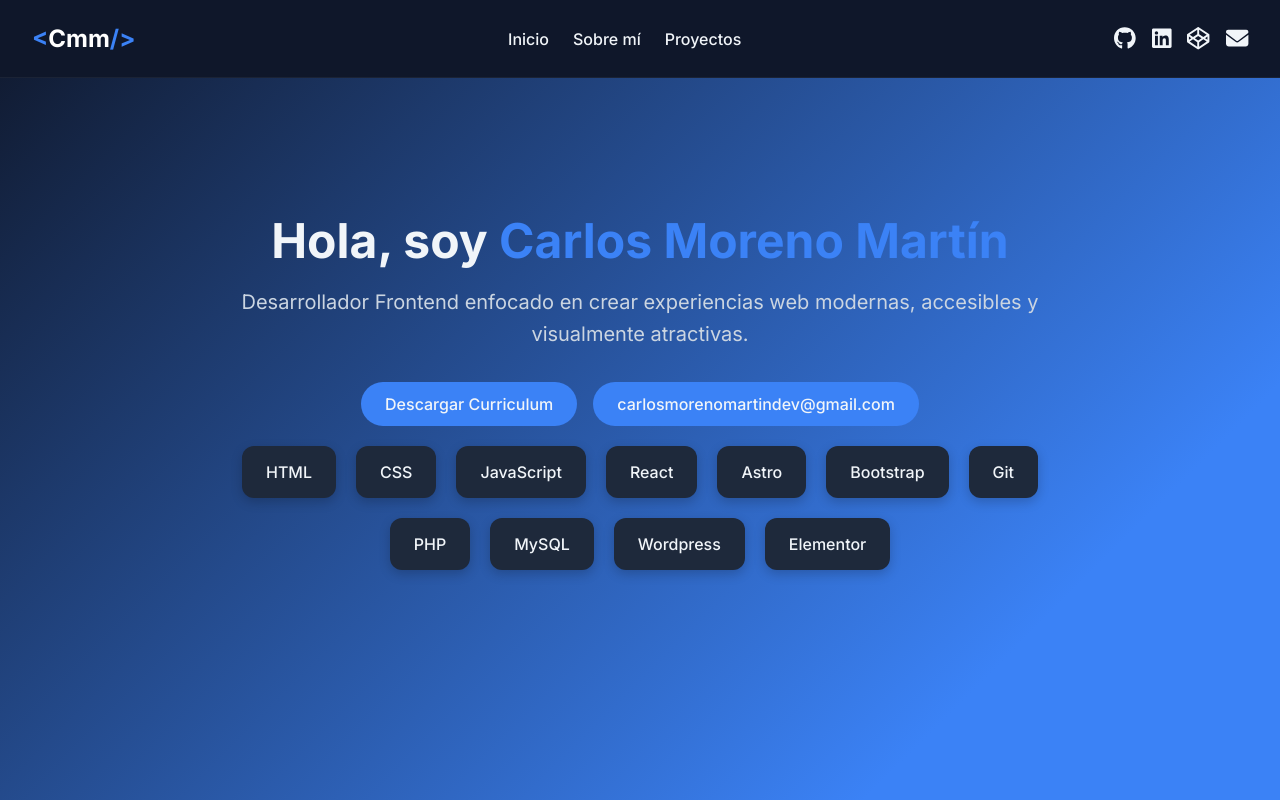
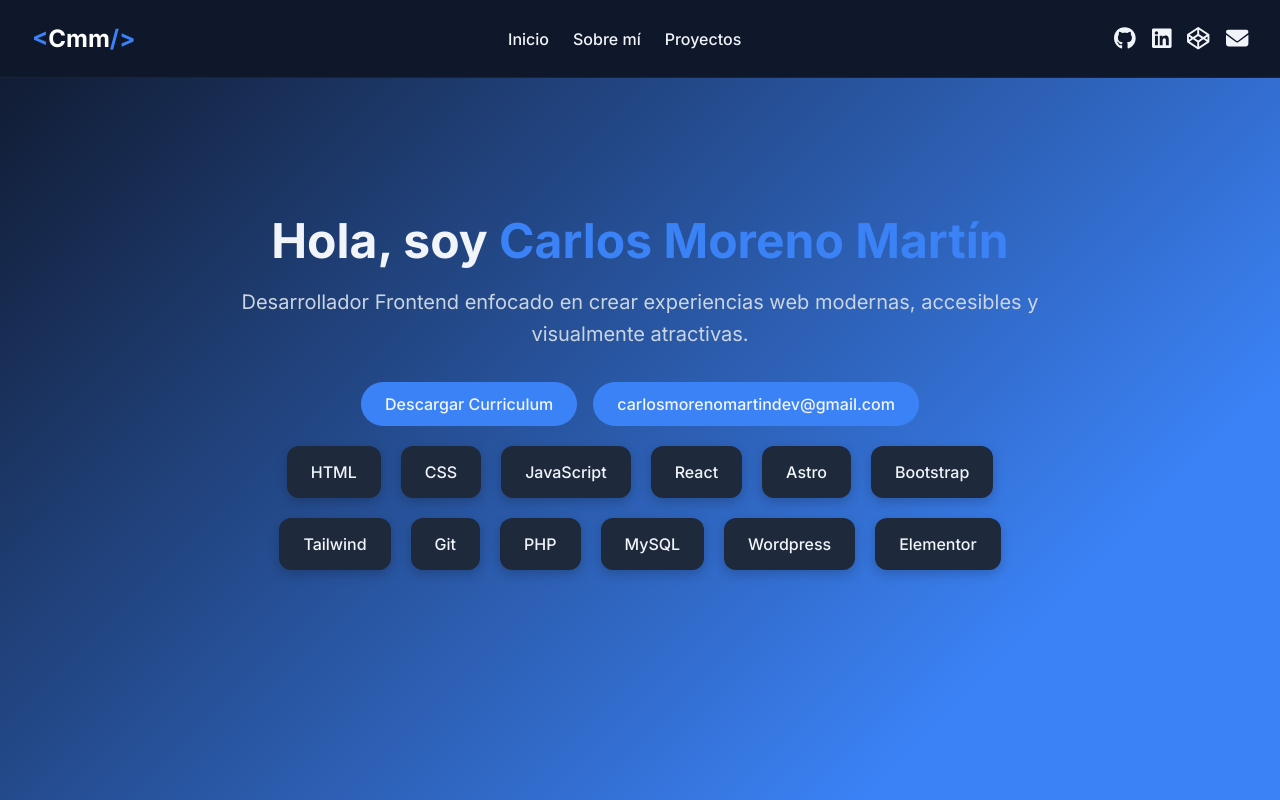
Before and after one commit to carlosmorenodev/carlosmorenodev, a React (Vite) app: page / in a window 1280 px wide. Shown: the top 800 px of the page. Built offline with nearby package versions, Linux system fonts and the light colour scheme.

Commit message:
Añadida nueva habilidad

```diff
--- a/src/components/Inicio.jsx
+++ b/src/components/Inicio.jsx
@@ -11,6 +11,7 @@ const skills = [
     'React',
     'Astro',
     'Bootstrap',
+    'Tailwind',
     'Git',
     'PHP',
     'MySQL',
```
